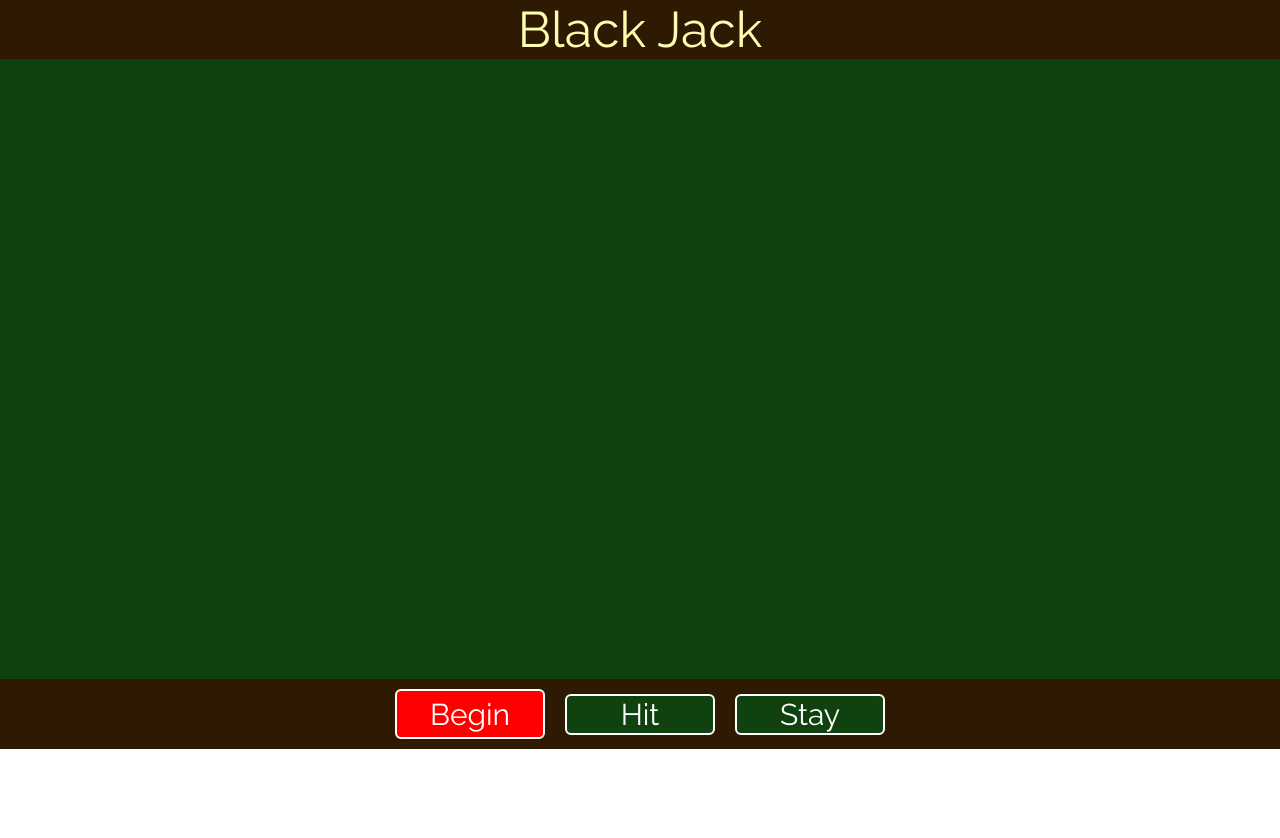
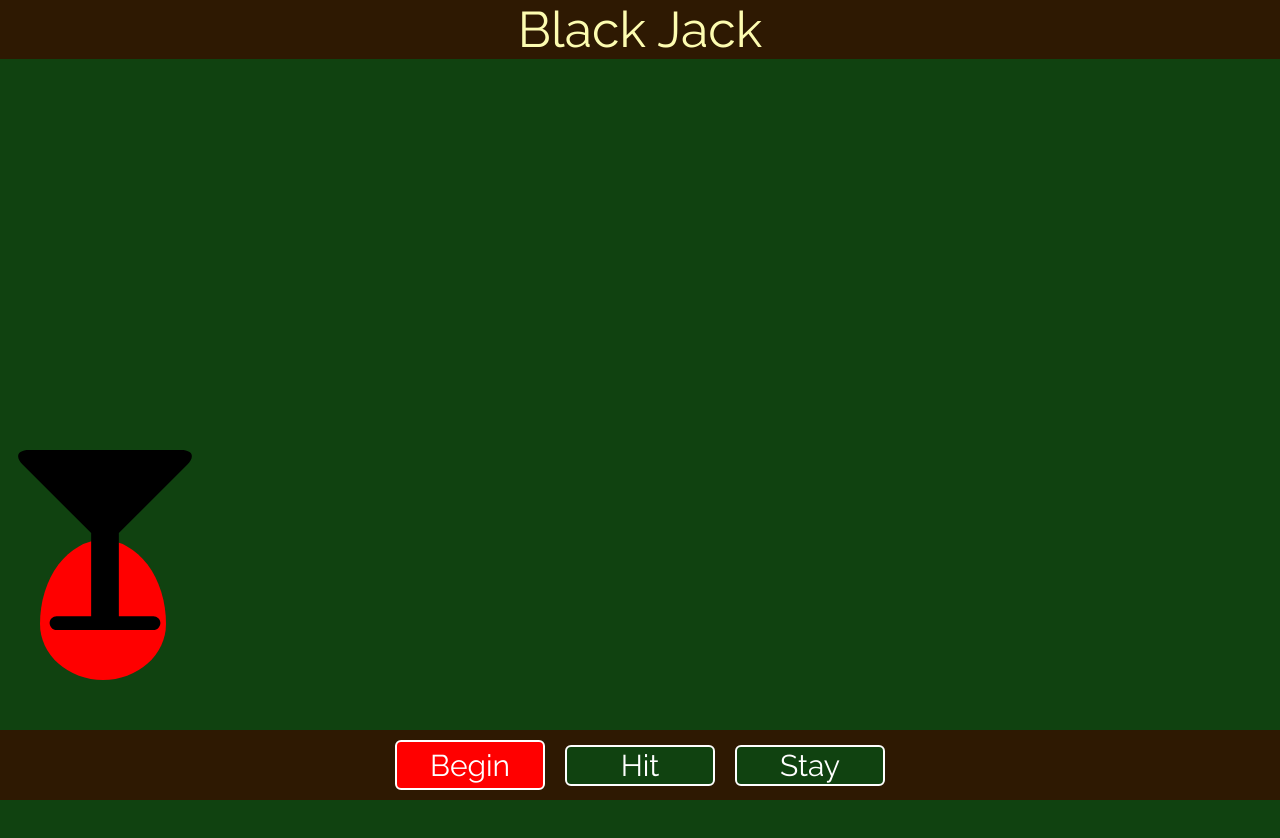
Before and after one commit to chrisPfaff/ReactPatterns, a React (Create React App) app in the folder black-jack-hooks/: page / in a window 1280 px wide. Shown: the top 838 px of the page. Before the commit the page ends 800 px from the top, so only its background shows below. Built offline with nearby package versions, Linux system fonts and the light colour scheme.

Commit message:
refactored app so logic is in top component

```diff
--- a/black-jack-hooks/src/App.js
+++ b/black-jack-hooks/src/App.js
@@ -30,6 +30,11 @@ function App() {
     setDealerCards(dealerCards.concat(num));
   };
 
+  const handleBeginClick = () => {
+    addNewDealerCard();
+    addNewPlayerCard();
+  };
+
   const addCardBack = () => {
     setDealerCards(dealerCards.concat(0));
   };
@@ -52,18 +57,30 @@ function App() {
     <div className="App">
       <header className="App-header">Black Jack</header>
       {winner === 0 ? (
-        <div>
+        <div className="container">
+          <div className="coaster" />
+          <img
+            className="cocktail"
+            src={"./img/cocktail.svg"}
+            alt="cocktail glass"
+          />
           <Dealer>
             <CardList cards={dealerCards} />
           </Dealer>
-          <Player
-            addNewPlayerCard={addNewPlayerCard}
-            addNewDealerCard={addNewDealerCard}
-            addCardBack={addCardBack}
-            stay={stay}
-          >
+          <Player>
             <CardList cards={playerCards} />
           </Player>{" "}
+          <footer className="table">
+            <button className="btn-begin" onClick={handleBeginClick}>
+              Begin
+            </button>
+            <button onClick={addNewPlayerCard} className="btn">
+              Hit
+            </button>
+            <button onClick={stay} className="btn">
+              Stay
+            </button>
+          </footer>
         </div>
       ) : (
         <Winner message={winner} />
--- a/black-jack-hooks/src/components/Dealer.js
+++ b/black-jack-hooks/src/components/Dealer.js
@@ -1,5 +1,4 @@
 import React from "react";
-import Card from "./Card";
 
 const Dealer = props => {
   return <div className="dealer">{props.children}</div>;
--- a/black-jack-hooks/src/components/Player.js
+++ b/black-jack-hooks/src/components/Player.js
@@ -2,7 +2,6 @@ import React from "react";
 
 const Player = props => {
   const handleBeginClick = () => {
-    props.addCardBack();
     props.addNewDealerCard();
     props.addNewPlayerCard();
   };
@@ -10,17 +9,6 @@ const Player = props => {
   return (
     <div>
       <div className="player">{props.children}</div>
-      <div className="table">
-        <button className="btn-begin" onClick={handleBeginClick}>
-          Begin
-        </button>
-        <button onClick={props.addNewPlayerCard} className="btn">
-          Hit
-        </button>
-        <button onClick={props.stay} className="btn">
-          Stay
-        </button>
-      </div>
     </div>
   );
 };
--- a/black-jack-hooks/src/styles.scss
+++ b/black-jack-hooks/src/styles.scss
@@ -33,8 +33,6 @@
   flex-wrap: wrap;
   justify-content: center;
   width: 100%;
-  height: 30vh;
-  background-color: rgb(16, 66, 16);
 }
 
 .dealer {
@@ -43,8 +41,11 @@
   flex-direction: row;
   justify-content: center;
   width: 100%;
-  height: 40vh;
-  background-color: rgb(16, 66, 16);
+}
+
+.container {
+  height: 100vh;
+  background: rgb(16, 66, 16);
 }
 
 .cardlist {
@@ -95,6 +96,8 @@
 
 .table {
   width: 100%;
+  position: absolute;
+  bottom: 0;
   background-color: rgb(46, 25, 2);
 }
 
@@ -108,3 +111,21 @@
     color: rgb(253, 252, 176);
   }
 }
+
+.coaster {
+  bottom: 120px;
+  left: 40px;
+  position: absolute;
+  display: block;
+  width: 126px;
+  height: 140px;
+  background-color: red;
+  border-radius: 50% 50% 50% 50% / 60% 60% 40% 40%;
+}
+
+.cocktail {
+  position: absolute;
+  height: 180px;
+  bottom: 170px;
+  left: 15px;
+}
```
Also changed, not shown: black-jack-hooks/public/img/cocktail.svg (added).
